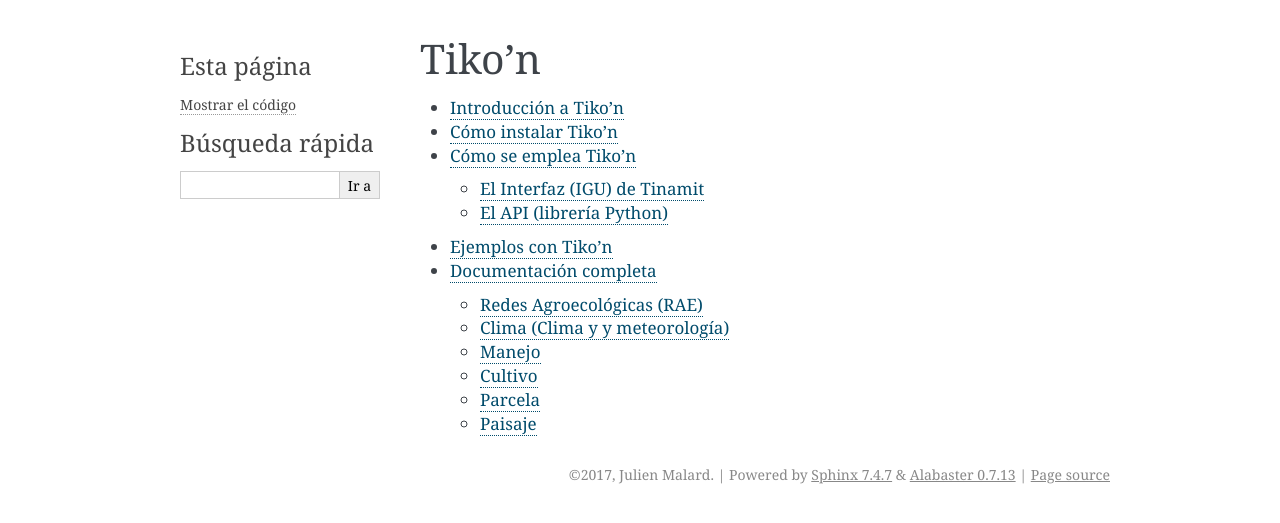
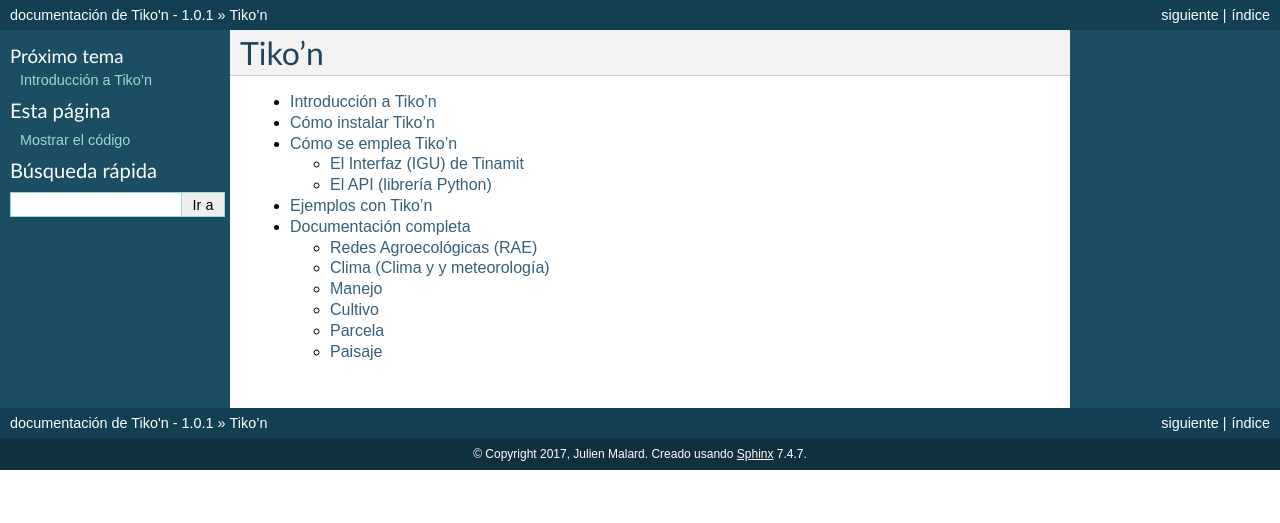
Before and after one commit to julienmalard/Tikon, a Sphinx documentation site: the page built from docs/source/index.rst, in a window 1280 px wide. Shown: the top 523 px of the page. Built offline with Sphinx 7.4.7, drawn with Linux system fonts in a browser that asks for light colours.

Commit message:
Más trabajo.

```diff
--- a/docs/source/Organismo.rst
+++ b/docs/source/Organismo.rst
@@ -1,4 +1,4 @@
-Orgamismos
+Organismos
 ==========
 
 .. automodule:: tikon.RAE.Organismo
--- a/docs/source/conf.py
+++ b/docs/source/conf.py
@@ -17,7 +17,7 @@
 # add these directories to sys.path here. If the directory is relative to the
 # documentation root, use os.path.abspath to make it absolute, like shown here.
 #
-# import os
+import os
 # import sys
 # sys.path.insert(0, os.path.abspath('.'))
 
@@ -129,7 +129,11 @@
 # The theme to use for HTML and HTML Help pages.  See the documentation for
 # a list of builtin themes.
 #
-html_theme = 'alabaster'
+con_rtd = os.environ.get('READTHEDOCS')
+if con_rtd:
+    html_theme = 'default'
+else:
+    html_theme = 'classic'
 
 # Theme options are theme-specific and customize the look and feel of a theme
 # further.  For a list of options available for each theme, see the
```
